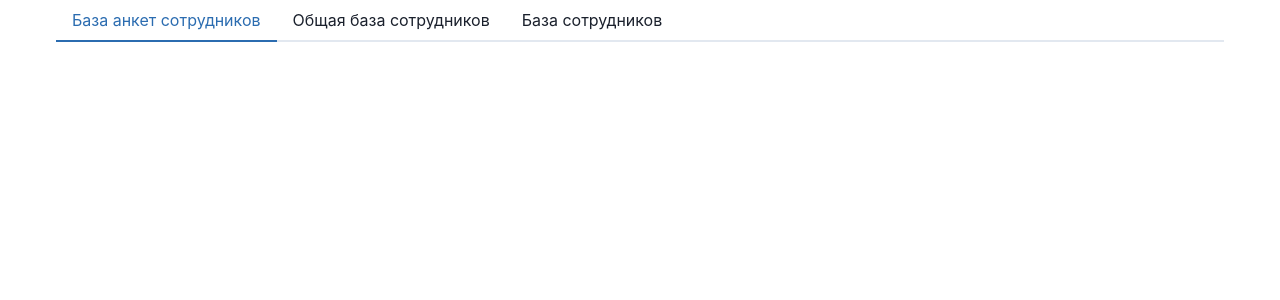
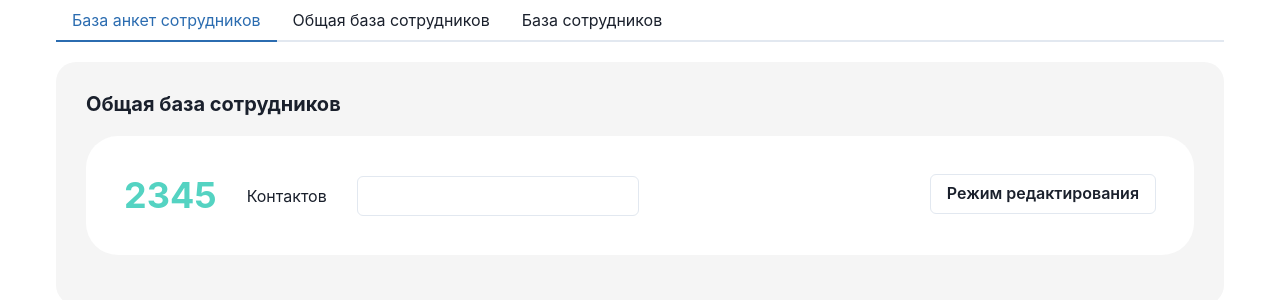
Before and after one commit to AlexTrubkina/staff-table, a React (Create React App) app: page / in a window 1280 px wide. Shown: the top 300 px of the page. Built offline with nearby package versions, Linux system fonts and the light colour scheme.

Commit message:
feat: add search tab

```diff
--- a/src/components/Header.js
+++ b/src/components/Header.js
@@ -4,7 +4,7 @@ import { NavLink } from "react-router-dom";
 
 function Header() {
     return (
-        <Tabs>
+        <Tabs mb="20px">
             <TabList>
                 <Tab>
                     <NavLink to="/">
--- /dev/null
+++ b/src/components/SearchTab.js
@@ -0,0 +1,27 @@
+import { Box, Heading, Input, Flex, Button, Text } from "@chakra-ui/react";
+import React from "react";
+
+function SearchTab () {
+    return (
+        <Box backgroundColor="#fff" borderRadius="32px" padding="38px" marginBlock="20px">
+            <Flex justifyContent="space-between">
+                <Flex gap="30px" alignItems="center">
+                    <Heading color="#54D3C2" >
+                        2345
+                    </Heading>
+                    <Text>
+                        Контактов
+                    </Text>
+                    <Input />
+                </Flex>
+                <Button variant="outline">
+                    Режим редактирования
+                </Button>
+            </Flex>
+
+        </Box>
+
+    );
+}
+
+export default SearchTab;
--- a/src/layout/LayOutPage.js
+++ b/src/layout/LayOutPage.js
@@ -9,6 +9,8 @@ function LayoutPage({ children }) {
             <Header/>
                 <Box
                     borderRadius="20px"
+                    backgroundColor="#F5F5F5"
+                    padding="30px"
                 >
                     {children}
                 </Box>
--- a/src/screens/HomeScreen.js
+++ b/src/screens/HomeScreen.js
@@ -1,10 +1,15 @@
+import { Heading } from "@chakra-ui/react";
 import React from "react";
+import SearchTab from "../components/SearchTab";
 import LayoutPage from "../layout/LayOutPage";
 
 function HomeScreen() {
     return (
         <LayoutPage>
-
+            <Heading textAlign="start" fontSize="xl">
+                Общая база сотрудников
+            </Heading>
+            <SearchTab/>
         </LayoutPage>
     );
 }
```
Also changed, not shown: src/components/Table.js (added, +58 -0 lines).
